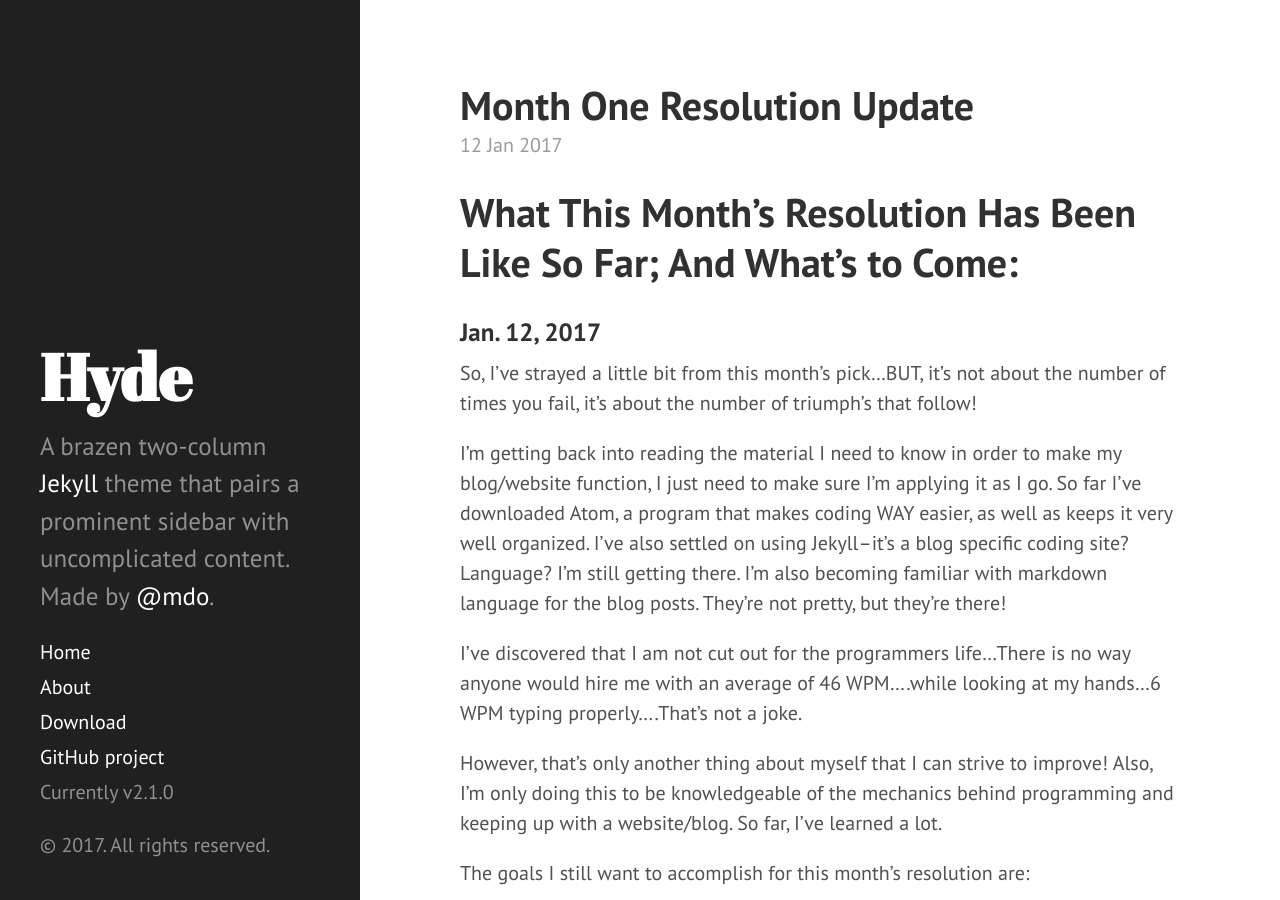
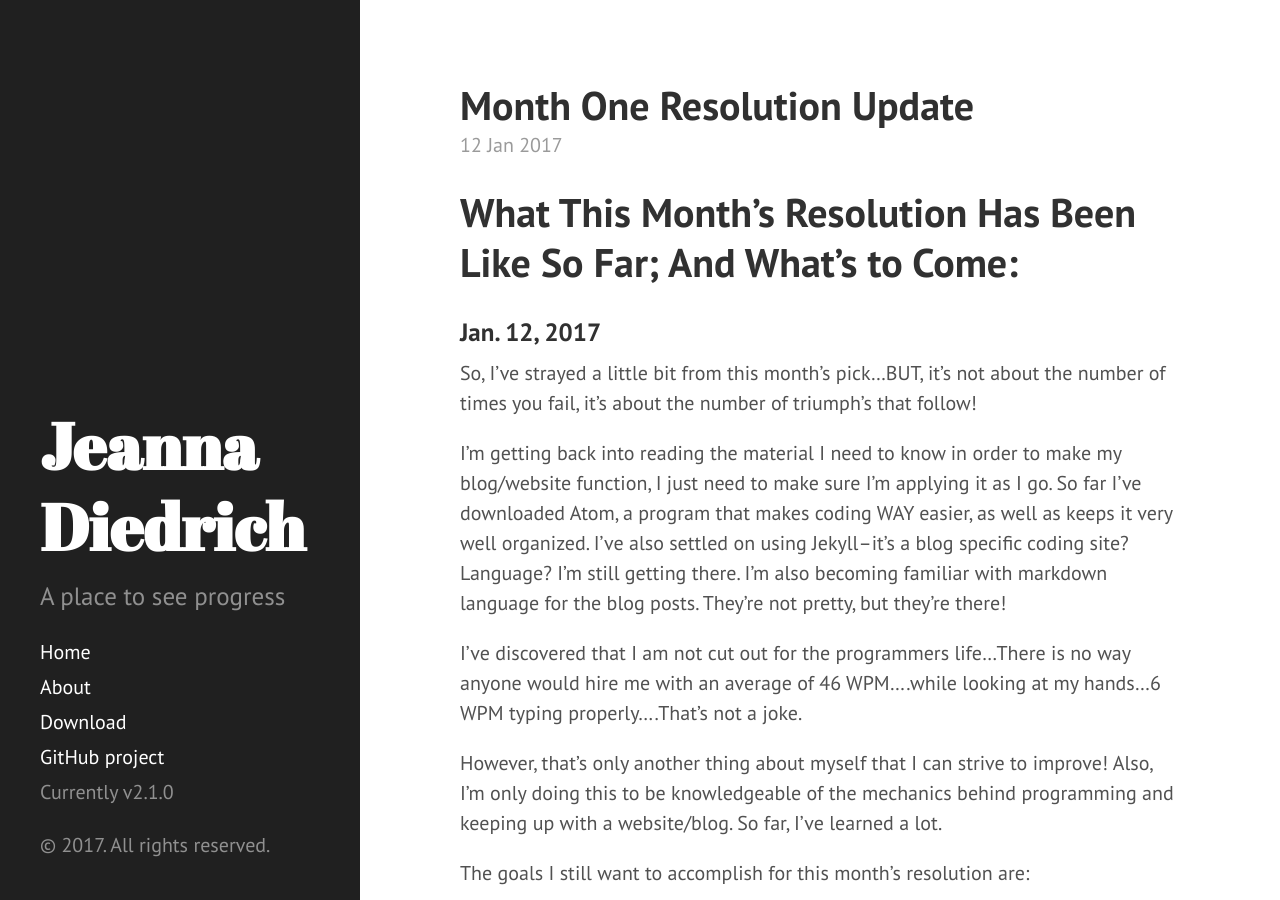
Before and after one commit to grezxune/jeanna_blog, a Jekyll site: the page built from index.html, in a window 1280 px wide and 900 px high. Built offline with Jekyll 4.4.1, drawn with Linux system fonts in a browser that asks for light colours; Markdown is read by kramdown in place of the engine named in the settings; the list of posts is cut into pages by our own code.

Commit message:
changed sidebar info

```diff
--- a/_config.yml
+++ b/_config.yml
@@ -7,15 +7,15 @@ permalink:        pretty
 relative_permalinks: false
 
 # Setup
-title:            Hyde
-tagline:          'A Jekyll theme'
-description:      'A brazen two-column <a href="http://jekyllrb.com" target="_blank">Jekyll</a> theme that pairs a prominent sidebar with uncomplicated content. Made by <a href="https://twitter.com/mdo" target="_blank">@mdo</a>.'
-url:              http://hyde.getpoole.com
+title:            Jeanna Diedrich
+tagline:          'my blog'
+description:      'A place to see progress'
+url:              jeannadiedrich.com
 baseurl:          /
 
 author:
-  name:           'Mark Otto'
-  url:            https://twitter.com/mdo
+  name:           'Jeanna J Diedrich'
+  url:            https://twitter.com/jeannajdee
 
 paginate:         5
 
@@ -23,6 +23,13 @@ paginate:         5
 version:          2.1.0
 
 github:
-  repo:           https://github.com/poole/hyde
+  repo:           https://github.com/jeannadiedrich/jeanna_blog
 
 gems: [jekyll-paginate, jekyll-gist]
+
+
+# git status
+# git add .
+# git status
+# git commit -m "note here"
+# git push
```
